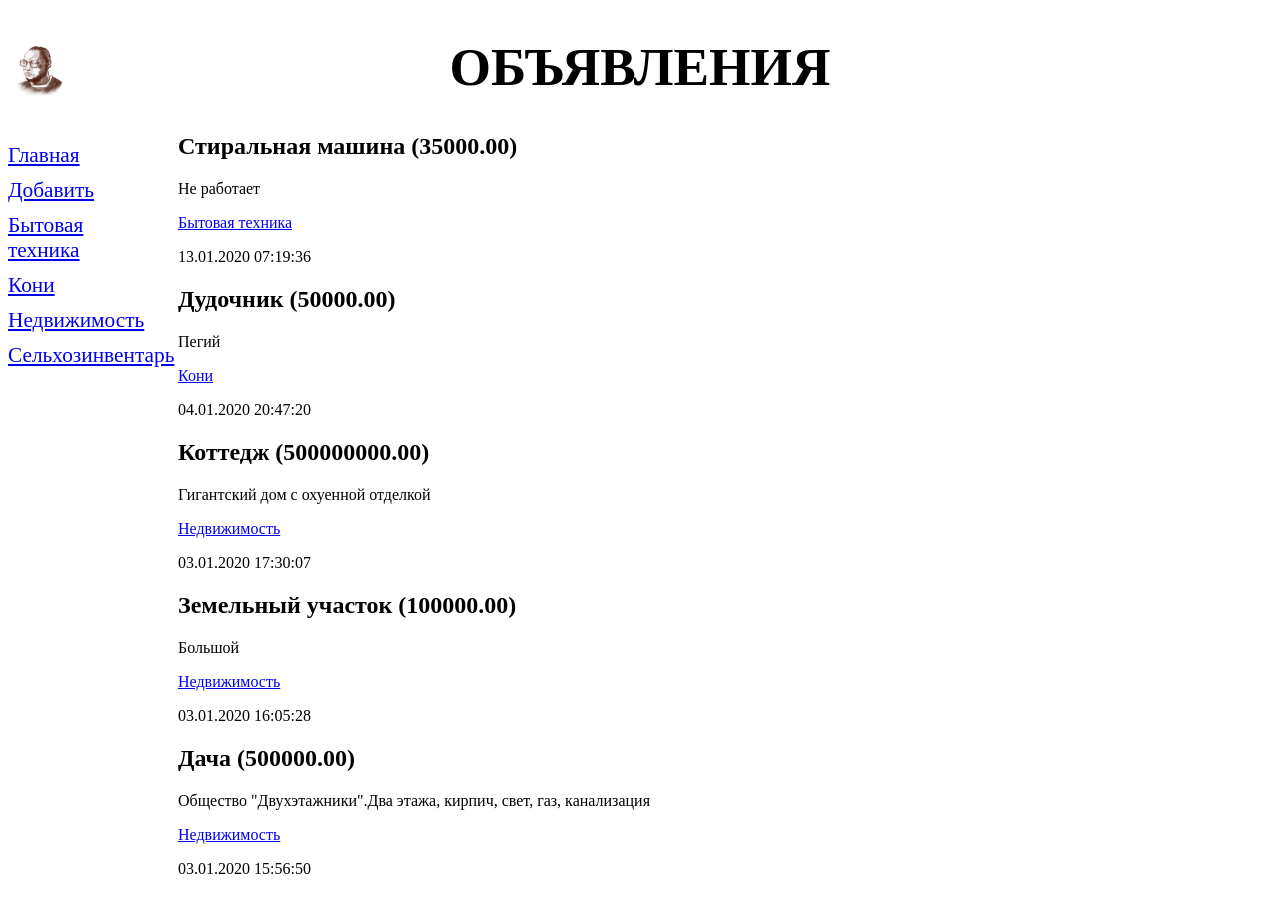
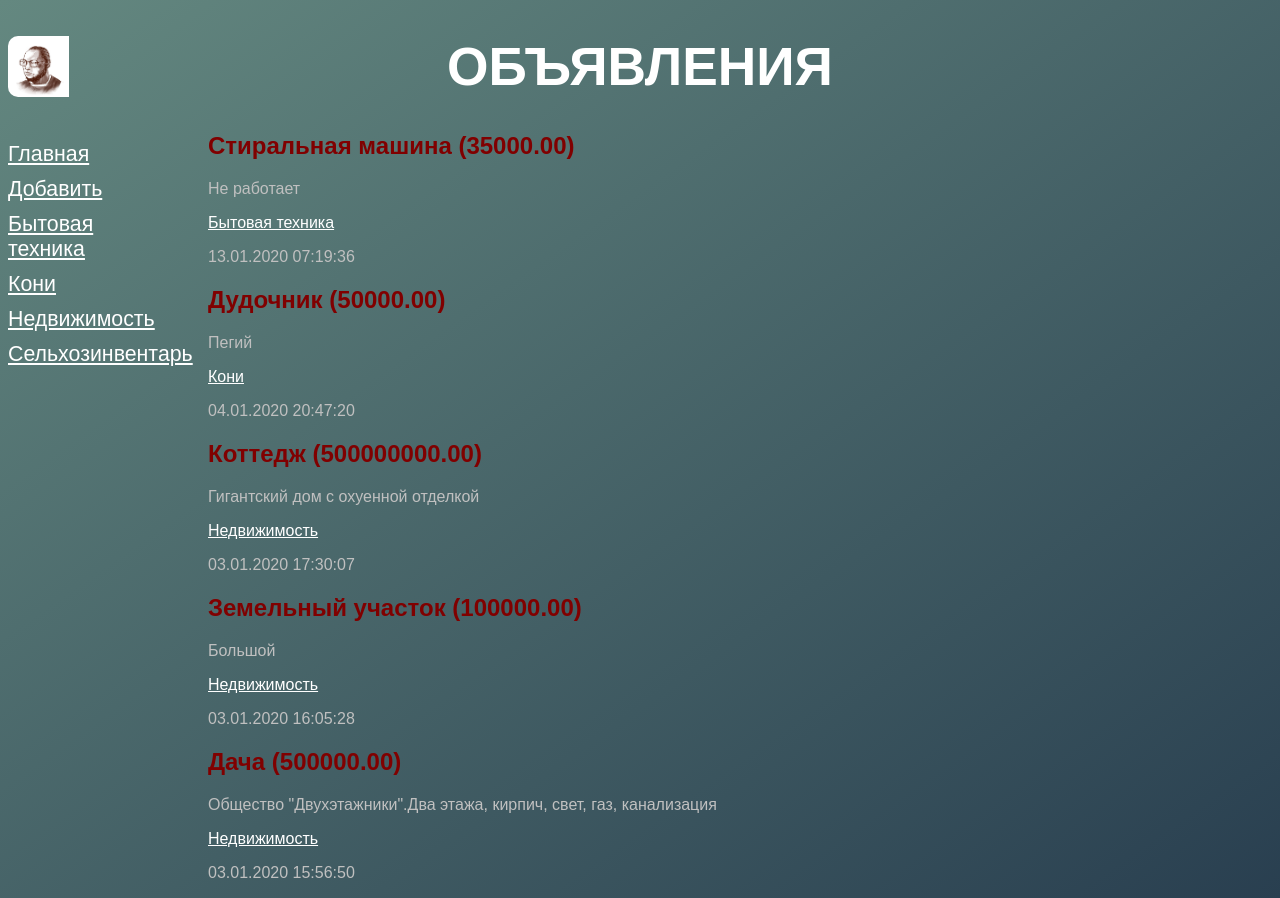
Before and after one commit to StupidProger-Lamer/DjangoBoy, a Django app: page /bboard/ in a window 1280 px wide. Before the commit the page ends 874 px from the top, so only its background shows below. Run offline with Django 3.2, Linux system fonts and the light colour scheme; data comes from the database, SQL or seed files in the repository; both versions use the stored data as it was after the commit.

Commit message:
add visual

```diff
--- a/UniqueSite/bboard/static/bboard/style.css
+++ b/UniqueSite/bboard/static/bboard/style.css
@@ -1,10 +1,20 @@
+html {
+	color: silver;
+	font-family: sans-serif;
+	background: #466368;
+ 	background: linear-gradient(to right bottom, #648880, #293f50);
+}
 header h1 {
 	font-size: 40pt;
+	font-family: sans-serif;
 	text-transform: uppercase;
 	text-align: center;
 	background: url("bg.jpg") left / auto 100% no-repeat;
+	border-radius: 10px;
+	color: white;
 }
 nav {
+	color: grey;
 	font-size: 16pt;
 	width: 150px;
 	float: left;
@@ -12,7 +22,14 @@ nav {
 nav a {
 	display: block;
 	margin: 10px 0px;
+	color: white;
 }
 section {
-	margin-left: 170px;
+	margin-left: 200px;
 }
+h2 {
+	color: maroon;
+}
+.ark {
+	color: white;
+}
--- a/UniqueSite/bboard/templates/bboard/index.html
+++ b/UniqueSite/bboard/templates/bboard/index.html
@@ -5,7 +5,7 @@
 <div class="b">
 	<h2>{{ bb.title_and_prices }}</h2>
 	<p>{{ bb.content }}</p>
-	<p><a href="{% url 'by_rubric' bb.rubric.pk %}">{{bb.rubric.name}}</a></p>
+	<p><a href="{% url 'by_rubric' bb.rubric.pk %}" class="ark">{{bb.rubric.name}}</a></p>
 	<p>{{bb.published|date:"d.m.Y H:i:s"}}</p>
 </div>
 {% endfor %}
--- a/UniqueSite/bboard/templates/layout/basic.html
+++ b/UniqueSite/bboard/templates/layout/basic.html
@@ -16,7 +16,7 @@
 		<a href="{% url 'index' %}">Главная</a>
 		<a href="{% url 'add' %}">Добавить</a>
 		{% for rubric in rubrics %}
-		<a href="{% url 'by_rubric' rubric.pk %}">{{rubric.name}}</a>
+		<a href="{% url 'by_rubric' rubric.pk %}" class="ark">{{rubric.name}}</a>
 		{% endfor %}
 	</nav>
 	<section>
```
Also changed, not shown: UniqueSite/bboard/migrations/0003_auto_20200113_1346.py (added), UniqueSite/db.sqlite3.
